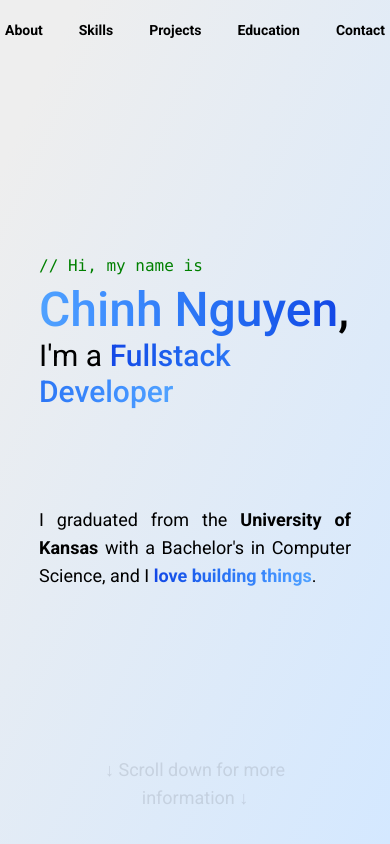
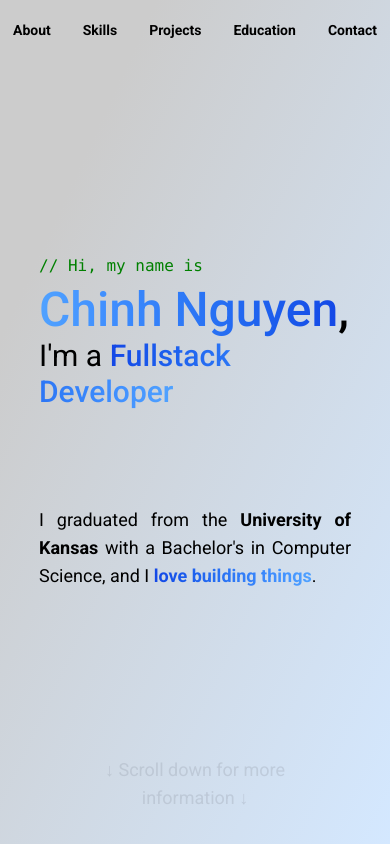
Before and after one commit to NguyenHChinh/nguyenhchinh.github.io, a React (Vite) app: page / in a window 390 px wide. Shown: the top 844 px of the page. Built offline with nearby package versions, Linux system fonts and the light colour scheme.

Commit message:
style: color adjustment, navbar slight tweak

```diff
--- a/src/components/Navbar.jsx
+++ b/src/components/Navbar.jsx
@@ -44,7 +44,7 @@ function Navbar({ onClick }) {
     return (
         <div className={`navbar-container transition-opacity duration-300 ${visible ? 'opacity-100' : 'opacity-0 pointer-events-none'}`}>
         <nav className='text-sm sm:text-xl xl:text-4xl flex justify-center sm:justify-end items-center fixed top-5 right-5 left-5 sm:left-auto z-50 bg-transparent'>
-            <div className='flex gap-x-9 sm:gap-x-12 lg:gap-x-14 font-bold'>
+            <div className='flex gap-x-8 sm:gap-x-12 lg:gap-x-14 font-bold'>
             {['About', 'Skills', 'Projects', 'Education', 'Contact'].map((item) => (
                 <button
                 key={item}
--- a/src/index.css
+++ b/src/index.css
@@ -12,10 +12,11 @@ html, body {
 }
 
 body {
+    /* background-color: rgb(204,204,204) */
     background: linear-gradient(
         to bottom right,
-        #eeeeee 0%,
-        #eeeeee 10%,
+        #cccccc 0%,
+        #cccccc 20%,
         #d4e8ff 100%
     );
     background-repeat: no-repeat;
```
